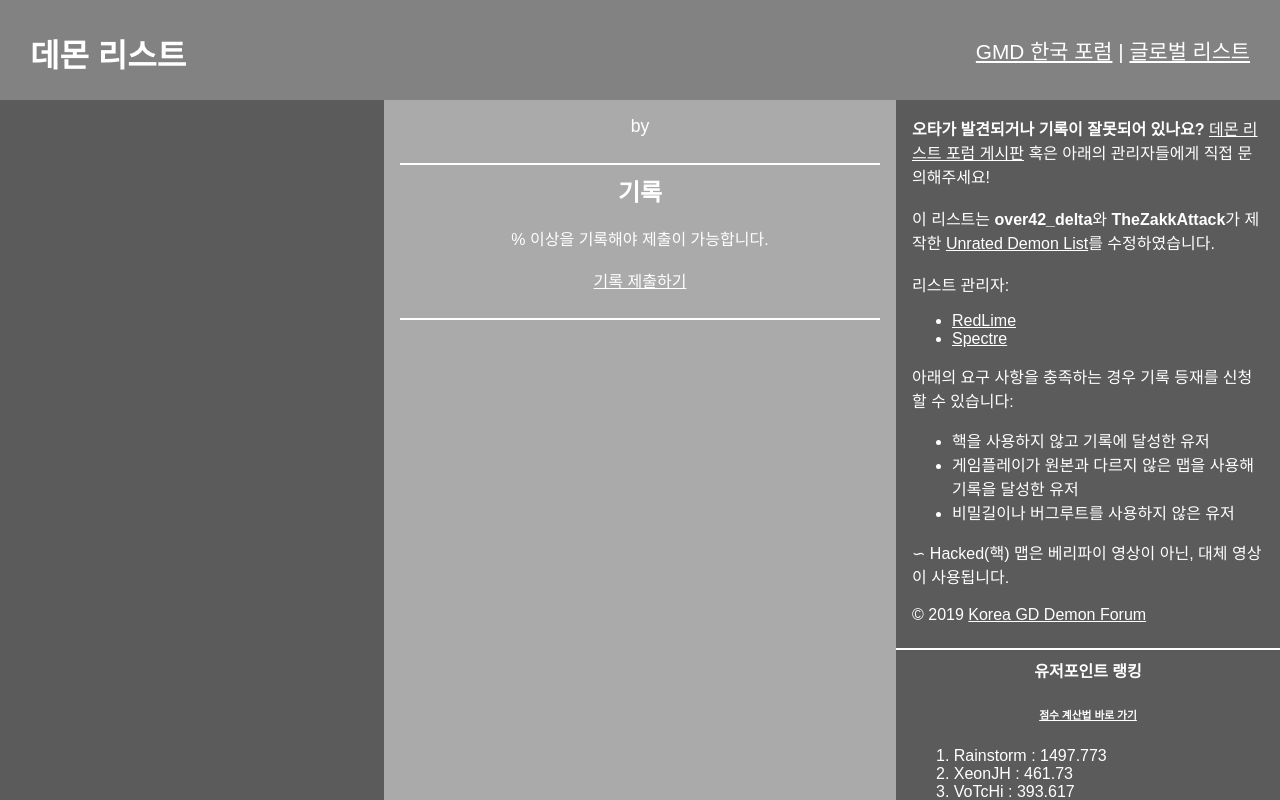
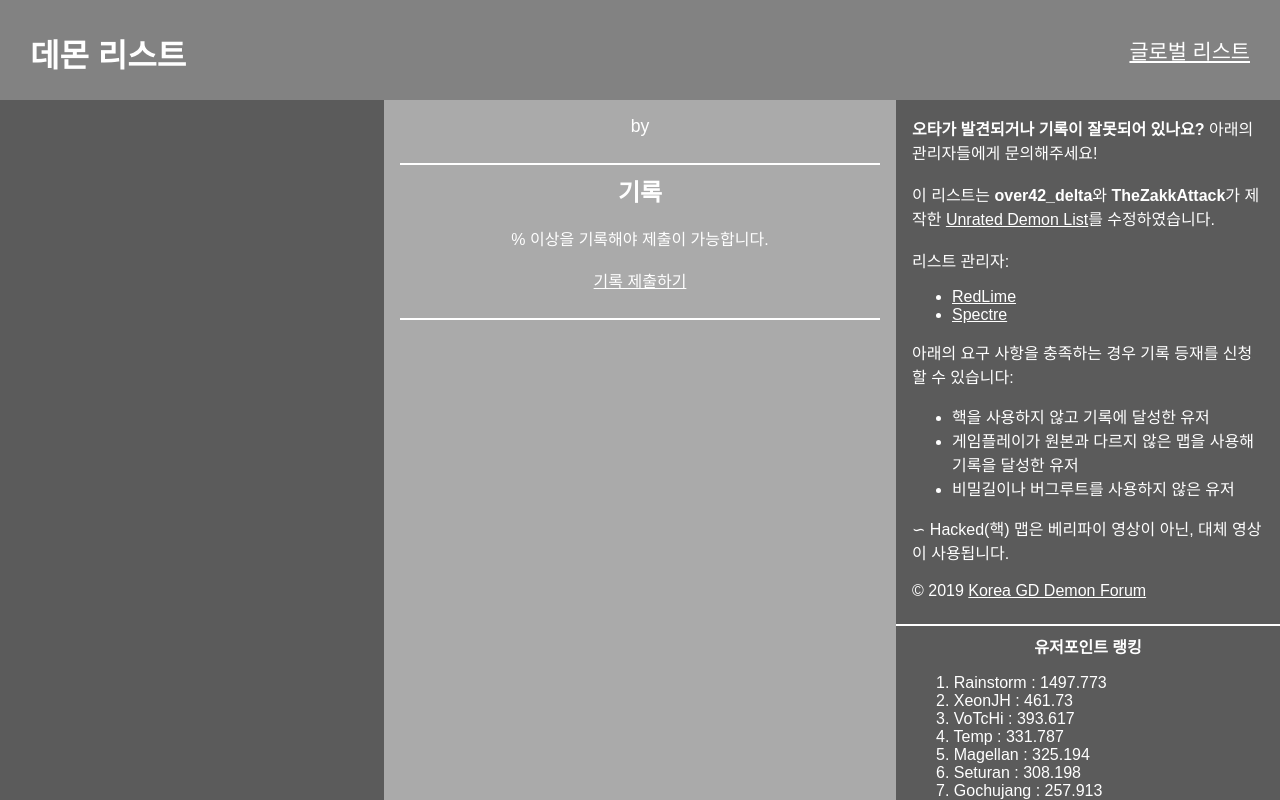
Before and after one commit to IIIHUGOIII/gmdkrfr.github.io, a plain HTML site: page index.html in a window 1280 px wide. Drawn offline with Linux system fonts and the light colour scheme.

Commit message:
There is no more community

```diff
--- a/index.html
+++ b/index.html
@@ -16,7 +16,7 @@
   <cover-all id="hi">
     <header id="dl-header">
       <div id="sitename"><strong>데몬 리스트 </strong><em id="version-node"></em></div>
-      <div id="pc-link"><a href="//gmdkoreaforum.com">GMD 한국 포럼</a> | <a href="http://pointercrate.com/demonlist/1/">글로벌 리스트</a></div>
+      <div id="pc-link"><a href="http://pointercrate.com/demonlist/1/">글로벌 리스트</a></div>
     </header>
     <div id="list">
     </div>
@@ -44,7 +44,7 @@
     </div>
     <div id="additional-information">
       <div id="inner-right-info">
-        <div><strong>오타가 발견되거나 기록이 잘못되어 있나요?</strong> <a href="//gmdkoreaforum.com">데몬 리스트 포럼 게시판</a> 혹은 아래의 관리자들에게 직접 문의해주세요!</div>
+        <div><strong>오타가 발견되거나 기록이 잘못되어 있나요?</strong> 아래의 관리자들에게 문의해주세요!</div>
         <br>
         <div>
           이 리스트는 <strong>over42_delta</strong>와 <strong>TheZakkAttack</strong>가 제작한 <a href="//urdemonlist.github.io" target="_blank">Unrated Demon List</a>를 수정하였습니다.
@@ -66,7 +66,7 @@
       <hr>
       <div id="user-rank-info">
           <center><strong> 유저포인트 랭킹 </strong></center>
-          <center><a href="https://gmdkoreaforum.com/list_notice/3112#" target="_blank"><h6>점수 계산법 바로 가기</h6></a></center>
+          <!-- <center><a href="https://gmdkoreaforum.com/list_notice/3112#" target="_blank"><h6>점수 계산법 바로 가기</h6></a></center> -->
         <div id="user-rank"></div>
       </div>
     </div>
```
